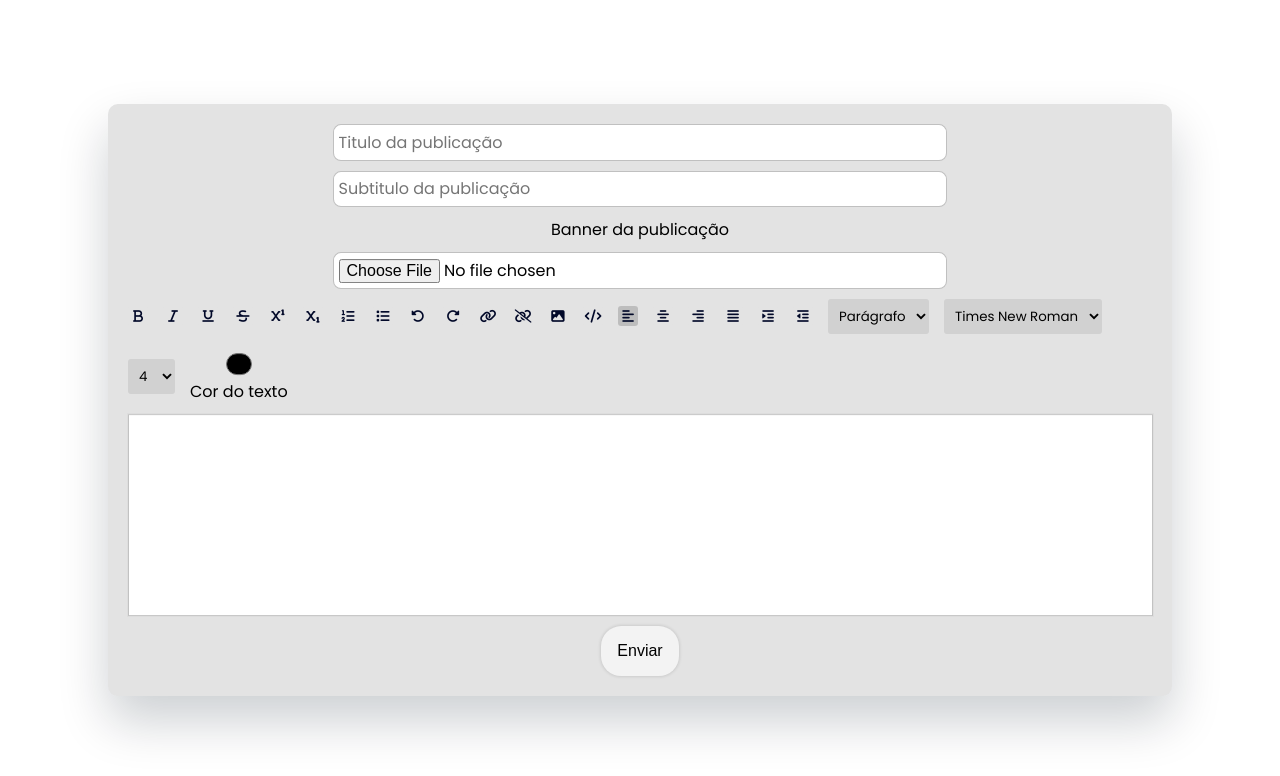
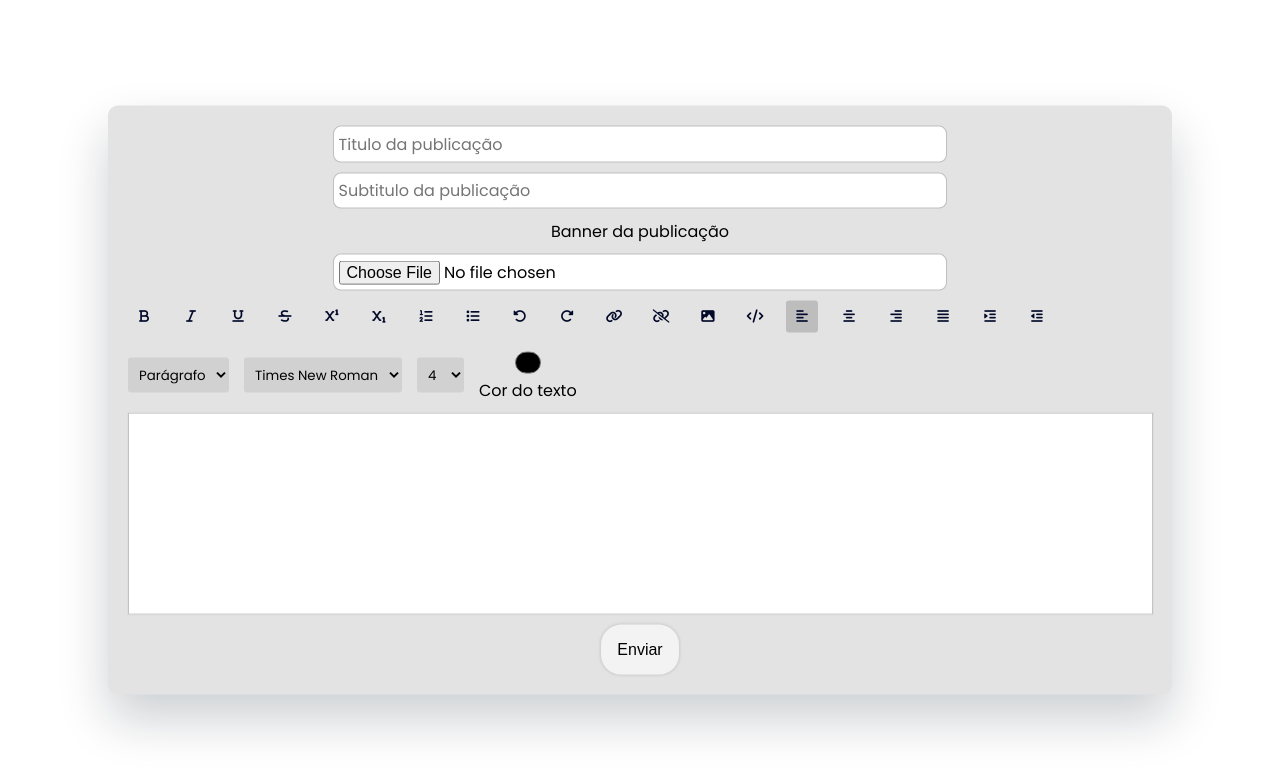
Before and after one commit to altair-noberto/htmleditor, a React (Vite) app: page / in a window 1280 px wide. Shown: the top 776 px of the page. Built offline with nearby package versions, Linux system fonts and the light colour scheme.

Commit message:
Update App.css

```diff
--- a/src/App.css
+++ b/src/App.css
@@ -56,8 +56,8 @@
 }
 
 .btn-txtEdit{
-  height: 20px;
-  width: 20px;
+  height: 2rem;
+  width: 2rem;
   display: grid;
   place-items: center;
   border-radius: 3px;
```
